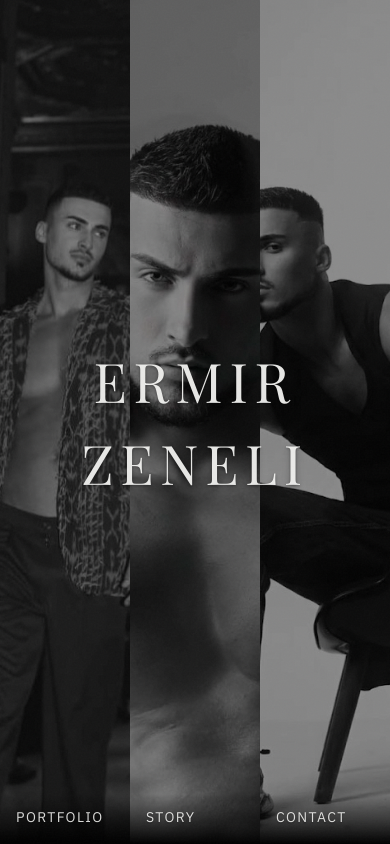
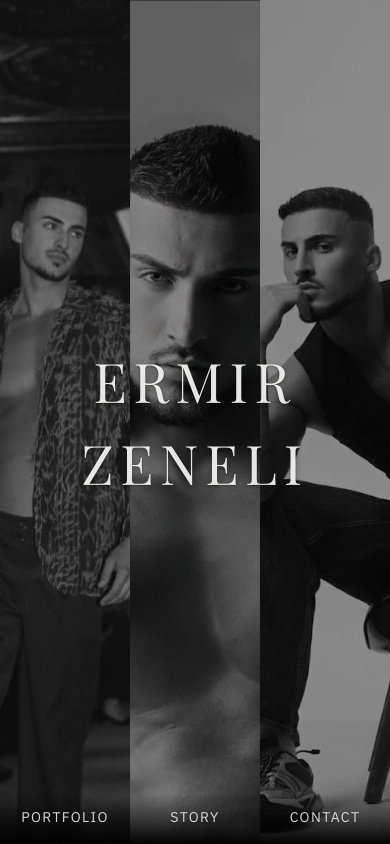
Before and after one commit to kennsorr/ermir-zeneli, a Next.js app: page / in a window 390 px wide. Built offline with nearby package versions, Linux system fonts and the light colour scheme; no server answers; a web font is replaced by a local one.

Commit message:
Update Header and TriptychPanel components for improved styling and interaction. Adjust Header text size for better visibility and refine TriptychPanel click handling and layout for enhanced user experience on mobile devices.

```diff
--- a/src/components/Header.tsx
+++ b/src/components/Header.tsx
@@ -28,7 +28,7 @@ export function Header() {
       {!isHome && (
         <Link
           href="/"
-          className="relative z-10 font-display text-xl tracking-[0.25em] uppercase text-foreground transition-opacity duration-500 ease-in hover:opacity-80 focus:opacity-80 lg:text-2xl"
+          className="relative z-10 font-display text-2xl tracking-[0.25em] uppercase text-foreground transition-opacity duration-500 ease-in hover:opacity-80 focus:opacity-80 lg:text-2xl"
           aria-label="Ermir Zeneli — Home"
         >
           Ermir Zeneli
--- a/src/components/TriptychPanel.tsx
+++ b/src/components/TriptychPanel.tsx
@@ -52,7 +52,7 @@ export function TriptychPanel({
   const lineTop = useTransform(progress, (v) => `${v * 100}%`);
   const lineOpacity = useTransform(progress, [0, 0.02], [0, 1]); // hidden at top when not animating
   const hoverClipPath = useTransform(progress, (v) => `inset(${(1 - v) * 100}% 0 0 0)`);
-  /** First panel: base zoom 1.2; others: 1. Hover adds slight scale on top. */
+  /** First panel: base zoom 1.2; center: 1; right: 1. Hover adds slight scale on top. (Center zoom-out is done via wrapper on mobile only.) */
   const baseZoom = panelIndex === 0 ? 1.2 : 1;
   const scale = useTransform(progress, [0, 1], [baseZoom, baseZoom * 1.03]);
 
@@ -100,10 +100,11 @@ export function TriptychPanel({
   /* When reduced motion, second tap = navigate (progress stays at 1 so we don't prevent). */
   const isRevealed = reduceMotion ? isHovered : true;
 
-  /* Mobile: first tap = wipe/reveal, second tap = navigate. */
+  /* Only intercept mouse: first click = reveal, second = navigate. Touch/pen always navigate on first tap. */
   const handleClick = useCallback(
     (e: React.MouseEvent) => {
       if (progress.get() === 1) return;
+      if (e.pointerType !== "mouse") return; /* touch/pen: let link navigate */
       e.preventDefault();
       triggerHoverState();
     },
@@ -112,8 +113,8 @@ export function TriptychPanel({
 
   const handleTouchEnd = useCallback(
     (e: React.TouchEvent) => {
+      /* Only trigger reveal; do not preventDefault so the link navigates on first tap */
       if (progress.get() === 1) return;
-      e.preventDefault();
       triggerHoverState();
     },
     [progress, triggerHoverState]
@@ -129,9 +130,9 @@ export function TriptychPanel({
       onTouchEnd={handleTouchEnd}
       aria-label={`${label} — go to ${href}`}
     >
-      {/* Panel label — fades in towards end of load; visible immediately when reduced motion */}
+      {/* Panel label — fades in towards end of load; centered at bottom of section */}
       <motion.div
-        className="absolute bottom-4 left-4 z-30 inline-block"
+        className="absolute bottom-4 left-1/2 z-30 -translate-x-1/2"
         style={{ opacity: reduceMotion ? 1 : labelOpacity }}
       >
         <motion.span
@@ -161,16 +162,29 @@ export function TriptychPanel({
         className="absolute inset-0 origin-center"
         style={{ scale, y: panelIndex === 0 ? -63 : 0 }}
       >
+        {/* Center panel on mobile only: larger image area scaled down to fit = zoomed-out background, still fills 100% (no edges/letterboxing) */}
+        <div
+          className={
+            panelIndex === 1
+              ? "absolute left-1/2 top-1/2 w-[120%] h-[120%] -translate-x-1/2 -translate-y-1/2 origin-center overflow-hidden max-md:scale-[0.833] md:scale-100 md:w-full md:h-full md:left-0 md:top-0 md:translate-x-0 md:translate-y-0"
+              : "relative h-full w-full"
+          }
+        >
         {/* Default image — always visible underneath; first panel slightly brighter to reduce darkness; first panel anchored to bottom so bottom of image is visible */}
         <Image
           src={defaultSrc}
           alt=""
           fill
           sizes="33vw"
-          className="object-cover"
+          className={
+            panelIndex === 0
+              ? "object-cover max-md:[object-position:calc(50%-20px)_bottom] md:[object-position:center_bottom]"
+              : panelIndex === 2
+                ? "object-cover max-md:[object-position:calc(50%+50px)_center]"
+                : "object-cover"
+          }
           unoptimized={unoptimizedImage}
           style={{
-            ...(panelIndex === 0 && { objectPosition: "center bottom" }),
             filter:
               panelIndex === 0
                 ? grayscaleFilter
@@ -197,10 +211,15 @@ export function TriptychPanel({
             alt=""
             fill
             sizes="33vw"
-            className="object-cover"
+            className={
+              panelIndex === 0
+                ? "object-cover max-md:[object-position:calc(50%-20px)_bottom] md:[object-position:center_bottom]"
+                : panelIndex === 2
+                  ? "object-cover max-md:[object-position:calc(50%+50px)_center]"
+                  : "object-cover"
+            }
             unoptimized={unoptimizedImage}
             style={{
-              ...(panelIndex === 0 && { objectPosition: "center bottom" }),
               filter: grayscaleFilter
                 ? "grayscale(1) contrast(1.12) brightness(1.06)"
                 : "contrast(1.12) brightness(1.06)",
@@ -208,6 +227,7 @@ export function TriptychPanel({
             onError={() => setHoverImageError(true)}
           />
         </motion.div>
+        </div>
       </motion.div>
 
       {/* Black overlay — slides down (left/right panels) or up (center) to reveal image; hidden when no load sequence */}
```
